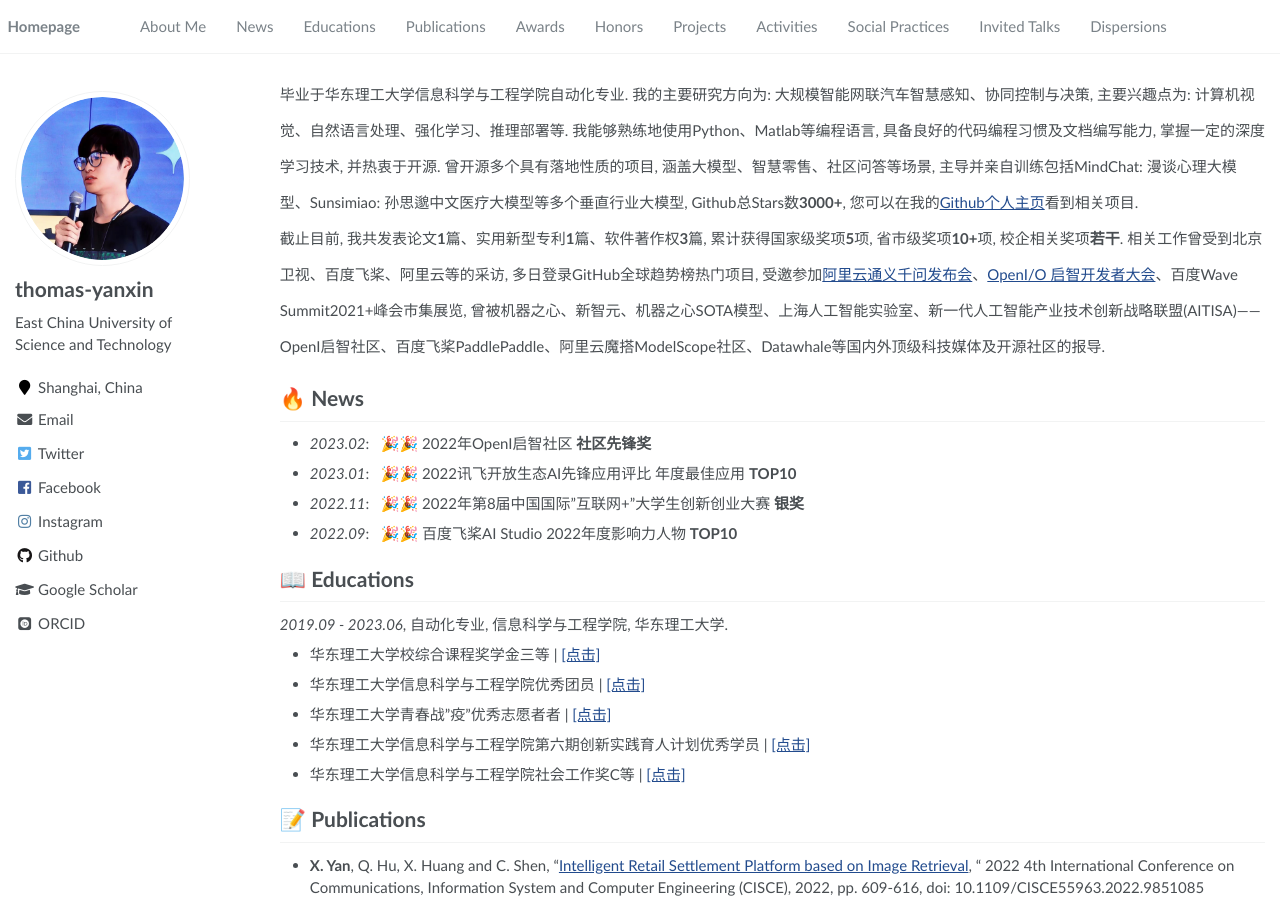
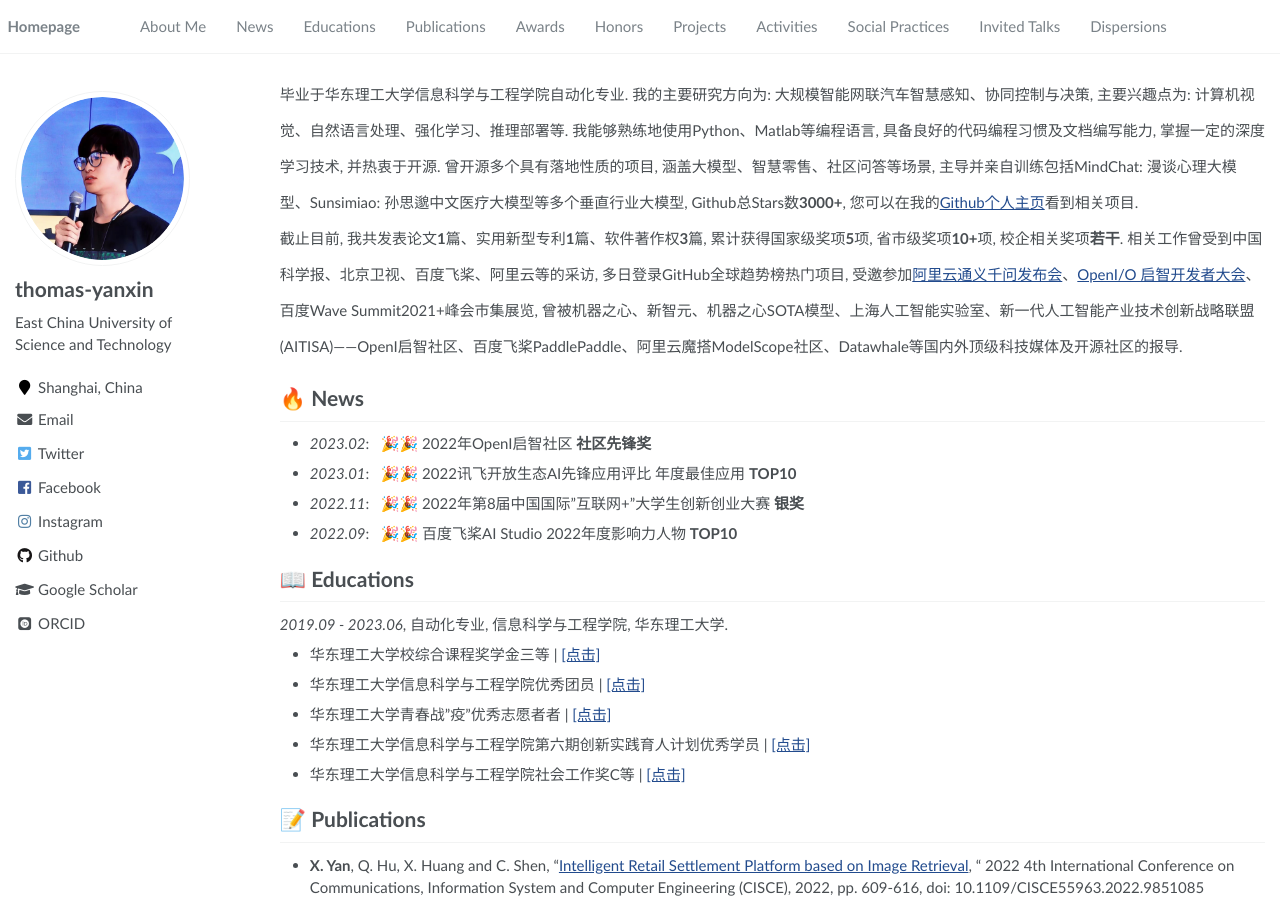
Before and after one commit to thomas-yanxin/thomas-yanxin.github.io, a Jekyll site: the page built from _pages/about.md, in a window 1280 px wide and 900 px high. Built offline with Jekyll 4.4.1, drawn with Linux system fonts in a browser that asks for light colours; some web fonts are replaced; some of the changed text lies outside the part shown.

Commit message:
Update about.md

```diff
--- a/_pages/about.md
+++ b/_pages/about.md
@@ -20,7 +20,7 @@
 <p style="line-height:2.4; ">
 毕业于华东理工大学信息科学与工程学院自动化专业. 我的主要研究方向为: 大规模智能网联汽车智慧感知、协同控制与决策, 主要兴趣点为: 计算机视觉、自然语言处理、强化学习、推理部署等. 我能够熟练地使用Python、Matlab等编程语言, 具备良好的代码编程习惯及文档编写能力, 掌握一定的深度学习技术, 并热衷于开源. 曾开源多个具有落地性质的项目, 涵盖大模型、智慧零售、社区问答等场景, 主导并亲自训练包括MindChat: 漫谈心理大模型、Sunsimiao: 孙思邈中文医疗大模型等多个垂直行业大模型, Github总Stars数<strong>3000+</strong>, 您可以在我的<a href='https://github.com/thomas-yanxin'>Github个人主页</a>看到相关项目.
 <br/>
-截止目前, 我共发表论文<strong>1</strong>篇、实用新型专利<strong>1</strong>篇、软件著作权<strong>3</strong>篇, 累计获得国家级奖项<strong>5</strong>项, 省市级奖项<strong>10+</strong>项, 校企相关奖项<strong>若干</strong>. 相关工作曾受到北京卫视、百度飞桨、阿里云等的采访, 多日登录GitHub全球趋势榜热门项目, 受邀参加<a href='/proof/阿里云邀请函_颜鑫.pdf'>阿里云通义千问发布会</a>、<a href='启智开发者大会邀请函-颜鑫.pdf'>OpenI/O 启智开发者大会</a>、百度Wave Summit2021+峰会市集展览, 曾被机器之心、新智元、机器之心SOTA模型、上海人工智能实验室、新一代人工智能产业技术创新战略联盟(AITISA)——OpenI启智社区、百度飞桨PaddlePaddle、阿里云魔搭ModelScope社区、Datawhale等国内外顶级科技媒体及开源社区的报导.
+截止目前, 我共发表论文<strong>1</strong>篇、实用新型专利<strong>1</strong>篇、软件著作权<strong>3</strong>篇, 累计获得国家级奖项<strong>5</strong>项, 省市级奖项<strong>10+</strong>项, 校企相关奖项<strong>若干</strong>. 相关工作曾受到中国科学报、北京卫视、百度飞桨、阿里云等的采访, 多日登录GitHub全球趋势榜热门项目, 受邀参加<a href='/proof/阿里云邀请函_颜鑫.pdf'>阿里云通义千问发布会</a>、<a href='启智开发者大会邀请函-颜鑫.pdf'>OpenI/O 启智开发者大会</a>、百度Wave Summit2021+峰会市集展览, 曾被机器之心、新智元、机器之心SOTA模型、上海人工智能实验室、新一代人工智能产业技术创新战略联盟(AITISA)——OpenI启智社区、百度飞桨PaddlePaddle、阿里云魔搭ModelScope社区、Datawhale等国内外顶级科技媒体及开源社区的报导.
 </p>
 
 # 🔥 News
@@ -170,6 +170,7 @@
 
 
 # 🚀 Dispersions
+* 【科学网】人皆孤独? 他们用通义千问开发了一款心理大模型 \| [\[链接\]](https://news.sciencenet.cn/htmlnews/2023/12/513458.shtm?bsh_bid=5975565683)
 * 【机器之心SOTA模型】蚂蚁CodeFuse-13B代码专用大模型开源; 夫子·明察司法大模型、**MindChat 心理大模型**等项目多个新模型版本开源 \| [\[链接\]](https://mp.weixin.qq.com/s/PppVdSHObBG7IRA-vgVLlA)
 * 【机器之心SOTA模型】不妨一试的开源项目! 基座模型, 领域精调, 推理加速及Agent开发开源方案季度盘点 \| [\[链接\]](https://mp.weixin.qq.com/s/ApOMU6qRfYopCW0NkUCQCQ)
 * 【OpenMMLab】EMO了? 来和MindChat聊聊, 可在线体验的AI心理大模型 \| [\[链接\]](https://mp.weixin.qq.com/s/wOQP2A0nm0OGaiwzdJ9wPg)
```
